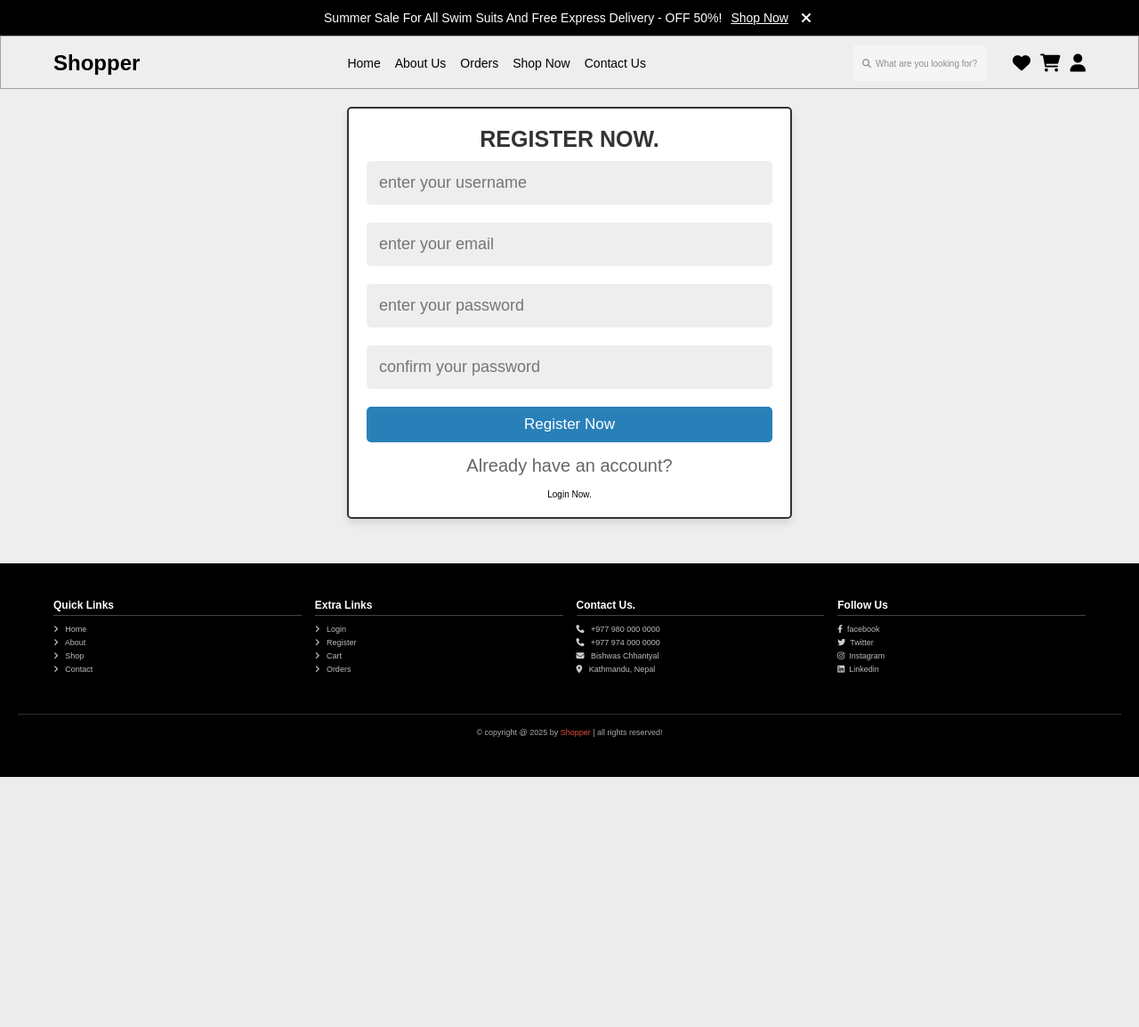
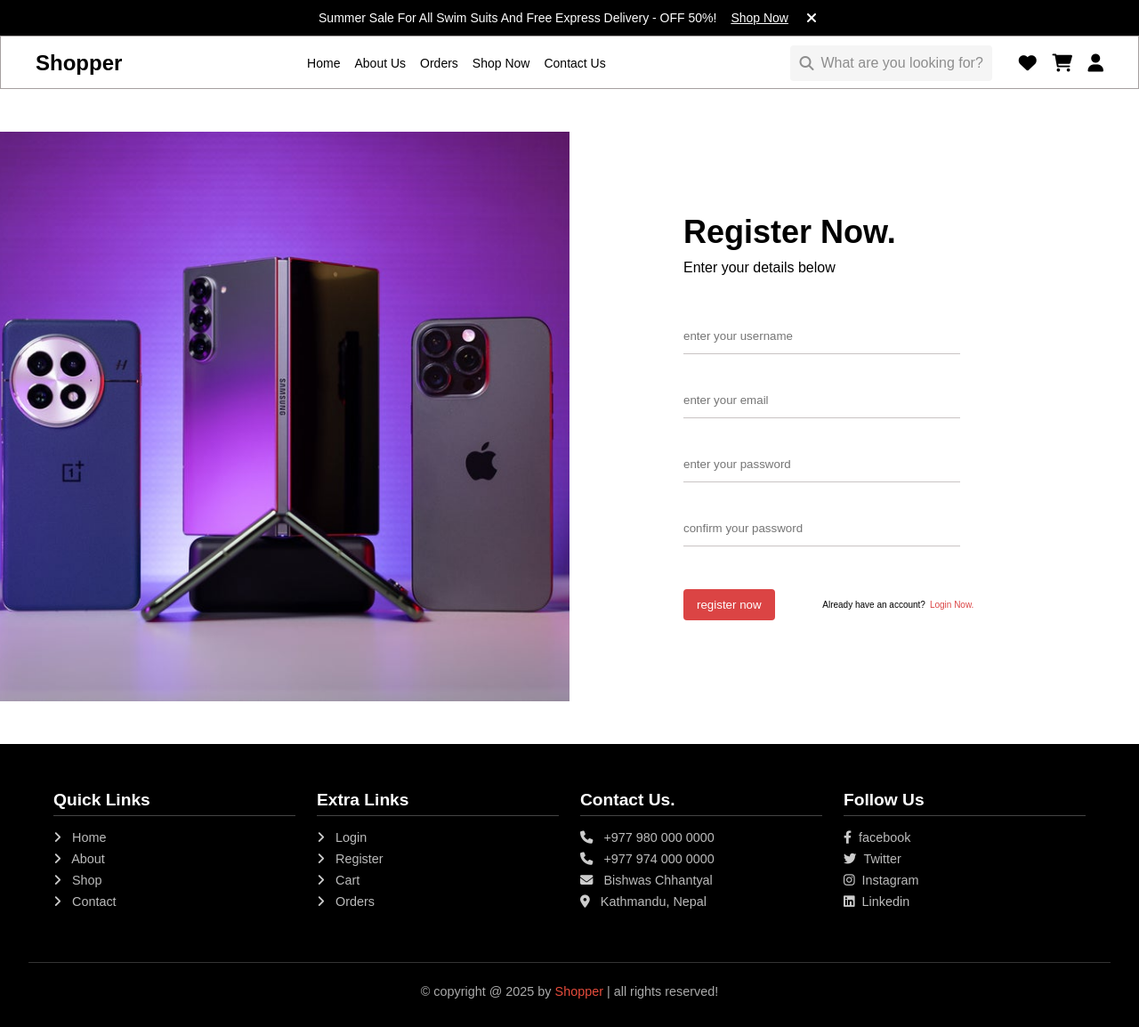
Before and after one commit to bishwaschhantyal/Ecommerce, a PHP site: page /user_register.php in a window 1280 px wide. Shown: the whole page at 89% size. Before the commit the page ends 873 px from the top, so only its background shows below. Run offline with PHP 8.4, Linux system fonts and the light colour scheme; data that the repository does not hold is empty; some libraries are stand-ins or nearby versions.

Commit message:
added popular products and change css of login and sign up

```diff
--- a/checkout.php
+++ b/checkout.php
@@ -78,6 +78,7 @@ if (isset($_POST['order'])) {
             <?php
             $grand_total = 0;
             $cart_items[] = '';
+
             $select_cart = $conn->prepare("SELECT * FROM `cart` WHERE user_id = ?");
             $select_cart->execute([$user_id]);
             if ($select_cart->rowCount() > 0) {
--- a/css/login.css
+++ b/css/login.css
@@ -84,6 +84,7 @@
     color: white;
     padding: 10px 15px;
     border-radius: 4px;
+    cursor: pointer;
 }
 
 .bottom-content {
@@ -94,10 +95,12 @@
 
 
 .bottom-content p {
-    font-size: 8px;
+    font-size: 10px;
 
 }
 
 .bottom-content a {
     color: #db4444;
+    font-size: 10px;
+
 }
--- a/css/register.css
+++ b/css/register.css
@@ -1,4 +1,107 @@
 * {
+    font-family: sans-serif;
+    margin: 0;
     padding: 0;
-    margin: 0;
+    box-sizing: border-box;
+    outline: none;
+    border: none;
+    text-decoration: none;
 }
+
+.form-container {
+    margin-top: 48px;
+    display: flex;
+    height: 80vh;
+    width: 100%;
+}
+
+.left {
+    width: 100%;
+    height: 100%;
+}
+
+.left .image {
+    width: 100%;
+    height: 100%;
+}
+
+.left .image img {
+    width: 100%;
+    height: 100%;
+    object-fit: cover;
+}
+
+.right {
+    width: 100%;
+    display: flex;
+    flex-direction: column;
+    align-items: center;
+    justify-content: center;
+    gap: 3rem;
+}
+
+.right-content {
+    width: 60%;
+
+    display: flex;
+    flex-direction: column;
+    align-items: start;
+    justify-content: center;
+    gap: 3rem;
+}
+
+.top-header h3 {
+    font-size: 36px;
+}
+
+.top-header p {
+    margin-top: 10px;
+    font-size: 16px;
+}
+
+.credentials {
+    display: flex;
+    flex-direction: column;
+    width: 30px;
+    gap: 2rem;
+    width: 90%;
+}
+
+.credentials input {
+    width: 90%;
+    height: 40px;
+    border-bottom: 1px solid rgb(201, 196, 196);
+}
+
+.login {
+    width: 85%;
+    display: flex;
+    justify-content: space-between;
+}
+
+.login input {
+    background-color: #db4444;
+    color: white;
+    padding: 10px 15px;
+    border-radius: 4px;
+    cursor: pointer;
+
+}
+
+.bottom-content {
+    display: flex;
+    align-items: center;
+    gap: 5px;
+}
+
+
+.bottom-content p {
+    font-size: 10px;
+
+}
+
+.bottom-content a {
+    color: #db4444;
+    font-size: 10px;
+
+}
--- a/user_register.php
+++ b/user_register.php
@@ -53,7 +53,7 @@ if (isset($_POST['submit'])) {
    <link rel="stylesheet" href="https://cdnjs.cloudflare.com/ajax/libs/font-awesome/6.1.1/css/all.min.css">
 
    <!-- custom css file link  -->
-   <link rel="stylesheet" href="css/style.css">
+   <link rel="stylesheet" href="css/register.css">
    <link rel="stylesheet" href="css/header.css">
    <link rel="stylesheet" href="css/footer.css">
 
@@ -65,15 +65,36 @@ if (isset($_POST['submit'])) {
 
    <section class="form-container">
 
-      <form action="" method="post">
+      <div class="left">
+         <div class="image">
+            <img src="images/phones.jpg" alt="">
+         </div>
+      </div>
+
+      <form action="" method="post" class="right">
+         <div class="right-content">
+
+            <div class="top-header">
                <h3>Register Now.</h3>
+               <p>Enter your details below</p>
+            </div>
+
+            <div class="credentials">
                <input type="text" name="name" required placeholder="enter your username" maxlength="20" class="box">
                <input type="email" name="email" required placeholder="enter your email" maxlength="50" class="box" oninput="this.value = this.value.replace(/\s/g, '')">
                <input type="password" name="pass" required placeholder="enter your password" maxlength="20" class="box" oninput="this.value = this.value.replace(/\s/g, '')">
                <input type="password" name="cpass" required placeholder="confirm your password" maxlength="20" class="box" oninput="this.value = this.value.replace(/\s/g, '')">
+            </div>
+
+
+            <div class="login">
                <input type="submit" value="register now" class="btn" name="submit">
+               <div class="bottom-content">
                   <p>Already have an account?</p>
                   <a href="user_login.php" class="option-btn">Login Now.</a>
+               </div>
+            </div>
+         </div>
       </form>
 
    </section>
```
Also changed, not shown: css/order.css (+7 -0 lines), home.php (+66 -1 lines), orders.php (+4 -3 lines). Lines whose indentation alone changed are shown as unchanged.
